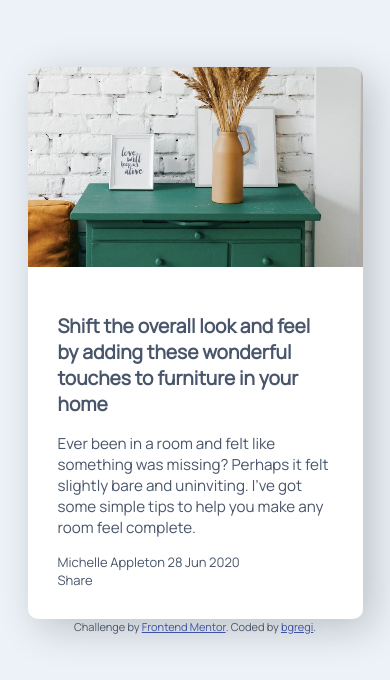
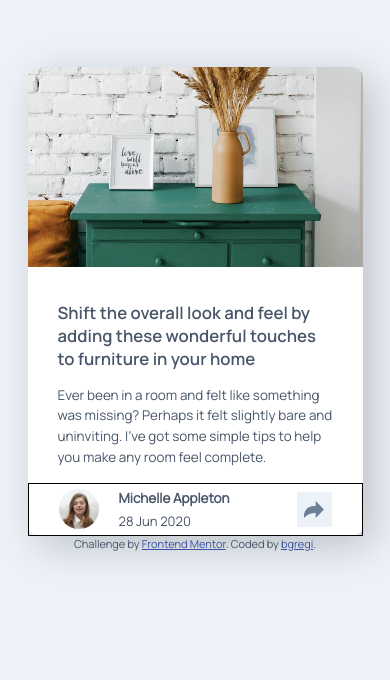
Before and after one commit to bgregi/fm-article-preview-component, a plain HTML site: page index.html in a window 390 px wide. Drawn offline with Linux system fonts and the light colour scheme.

Commit message:
Changes to CSS and HTML for mobile layout

```diff
--- a/index.html
+++ b/index.html
@@ -18,7 +18,7 @@
     </head>
     <body>
         <main>
-            <img src="images/drawers.jpg" alt="Drawers" />
+            <img class="drawers" src="images/drawers.jpg" alt="Drawers" />
             <div class="text">
                 <h1>
                     Shift the overall look and feel by adding these wonderful
@@ -29,9 +29,26 @@
                     Perhaps it felt slightly bare and uninviting. I’ve got some
                     simple tips to help you make any room feel complete.
                 </p>
-                <footer>Michelle Appleton 28 Jun 2020</footer>
-                <footer>Share</footer>
             </div>
+                <footer class="profile">
+                    <div class="profile-main">
+                        <img
+                            class="avatar"
+                            src="images/avatar-michelle.jpg"
+                            alt="Avatar Michelle"
+                        />
+                        <div class="profile-info">
+                            <h5>Michelle Appleton</h5>
+                            <p>28 Jun 2020</p>
+                        </div>
+                    </div>
+                    <img
+                        class="share-button"
+                        src="images/icon-share.svg"
+                        alt="Share button"
+                    />
+                </footer>
+                <footer class="share">Share</footer>
         </main>
 
         <div class="attribution">
--- a/styles.scss
+++ b/styles.scss
@@ -14,6 +14,10 @@ $l-grayblue: hsl(210, 46%, 95%);
 @font-face {
     font-family: Manrope;
     src: url(fonts/Manrope-Regular.ttf);
+}
+@font-face {
+    font-family: Manrope-semibold;
+    src: url(fonts/Manrope-SemiBold.ttf);
 }
 
 body {
@@ -34,7 +38,7 @@ main {
     background-color: white;
 }
 
-img {
+.drawers {
     width: 100%;
     border-radius: 10px 10px 0 0;
     height: 200px;
@@ -44,17 +48,61 @@ img {
 }
 
 .text {
-    padding: 30px;
+    h1 {
+        font-family: Manrope-semibold;
+        font-size: 1.05rem;
+        padding: 30px 30px 0 30px;
+        margin: 0;
+    }
+
+    p {
+        font-size: .84rem;
+        padding: 15px 30px;
+        margin: 0;
+        line-height: 1.3rem;
+    }
 }
 
-h1 {
-    font-size: 1.2rem;
-    font-weight: bolder;
+.share {
+    display: none;
 }
 
-p {
-    font-size: .95rem;
+.profile {
+    border: solid black 1px;
+    display: flex;
+    justify-content: space-between;
+    align-items: center;
+    padding: 0 30px;
+
+    .profile-main {
+        display: flex;
+        align-items: center;
+
+        .avatar {
+            width: 40px;
+            height: 40px;
+            border-radius: 20px;
+        }
+
+        h5 {
+            font-size: .84rem;
+            margin: 5px 20px;
+        }
+
+        p {
+            margin: 5px 20px;
+        }
+
+    }
+
+    .share-button {
+        width: 20px;
+        background-color: $l-grayblue;
+        padding: 8.83px 7.5px;
+        // border-radius: 10px;
+    }
 }
+
 
 
 
```
Also changed, not shown: styles.css, 1 other file.
